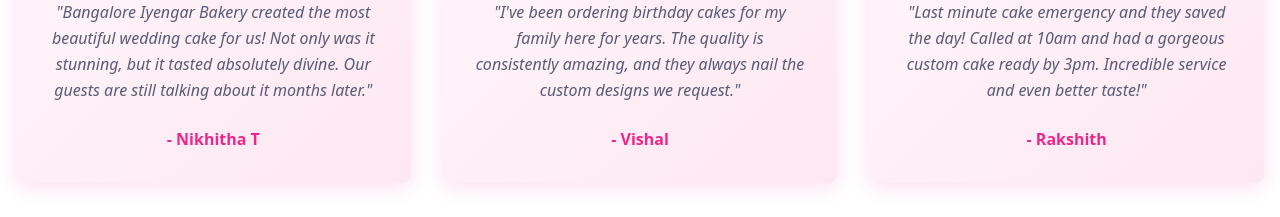
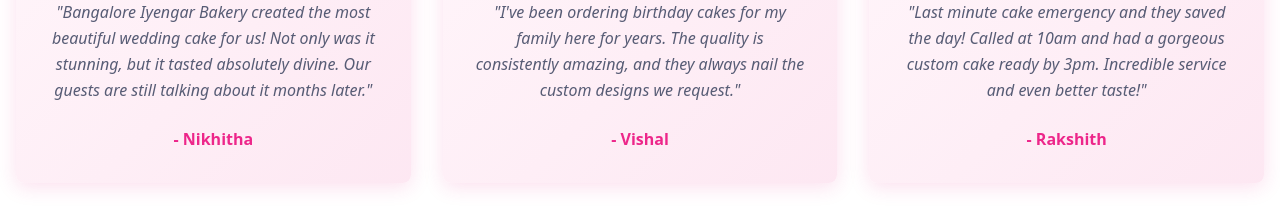
Before and after one commit to vishalprolance/sweet-calls-bakery, a React (Vite) app: page / in a window 1280 px wide. Shown: the part 3800-4017 px from the top of the page. Built offline with nearby package versions, Linux system fonts and the light colour scheme.

Commit message:
Update reviewer names
Updated reviewer names in TestimonialsSection.tsx.

```diff
--- a/src/components/TestimonialsSection.tsx
+++ b/src/components/TestimonialsSection.tsx
@@ -4,7 +4,7 @@ import { Star } from "lucide-react";
 const TestimonialsSection = () => {
   const testimonials = [
     {
-      name: "Nikhitha T",
+      name: "Nikhitha",
       text: "Bangalore Iyengar Bakery created the most beautiful wedding cake for us! Not only was it stunning, but it tasted absolutely divine. Our guests are still talking about it months later.",
       rating: 5
     },
```
